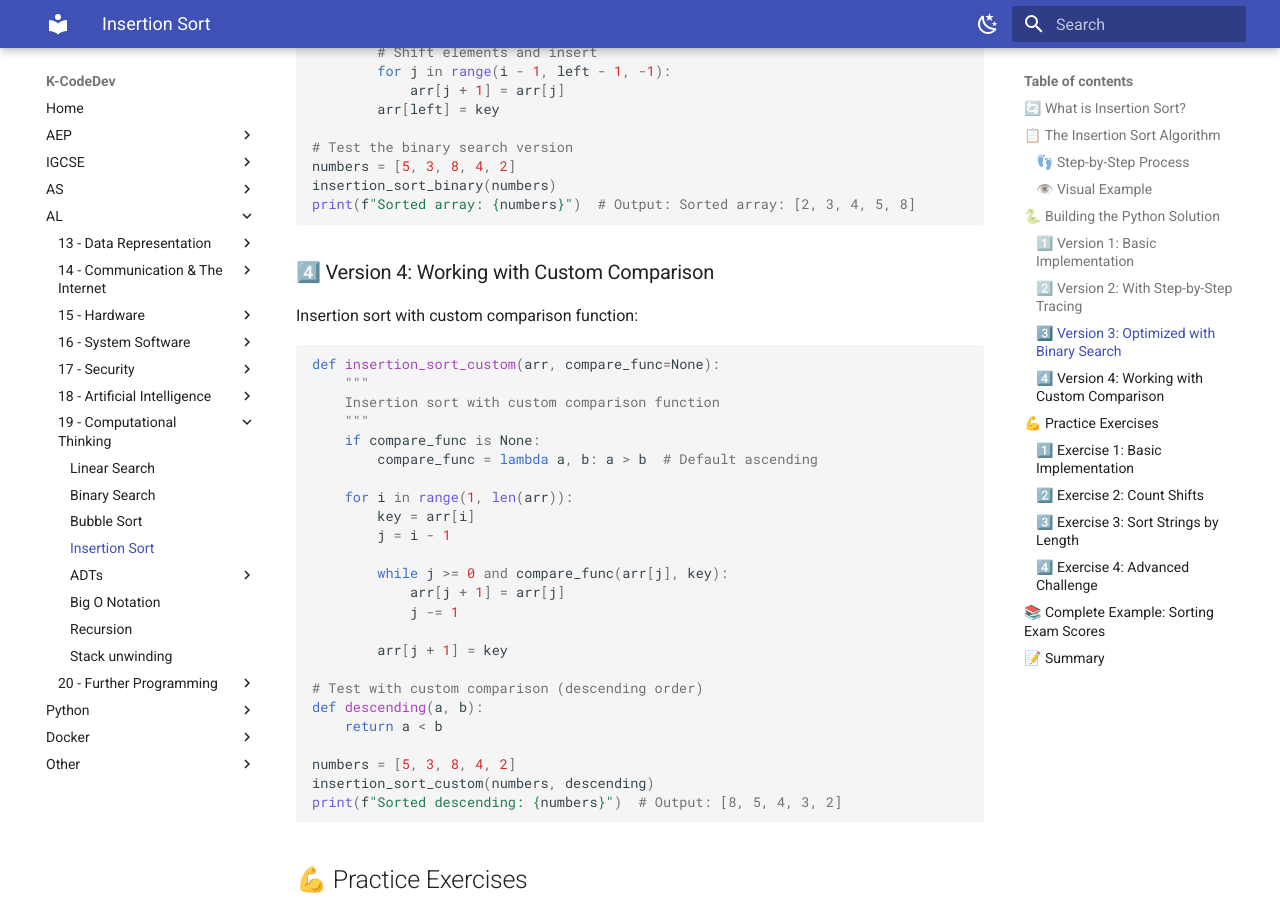
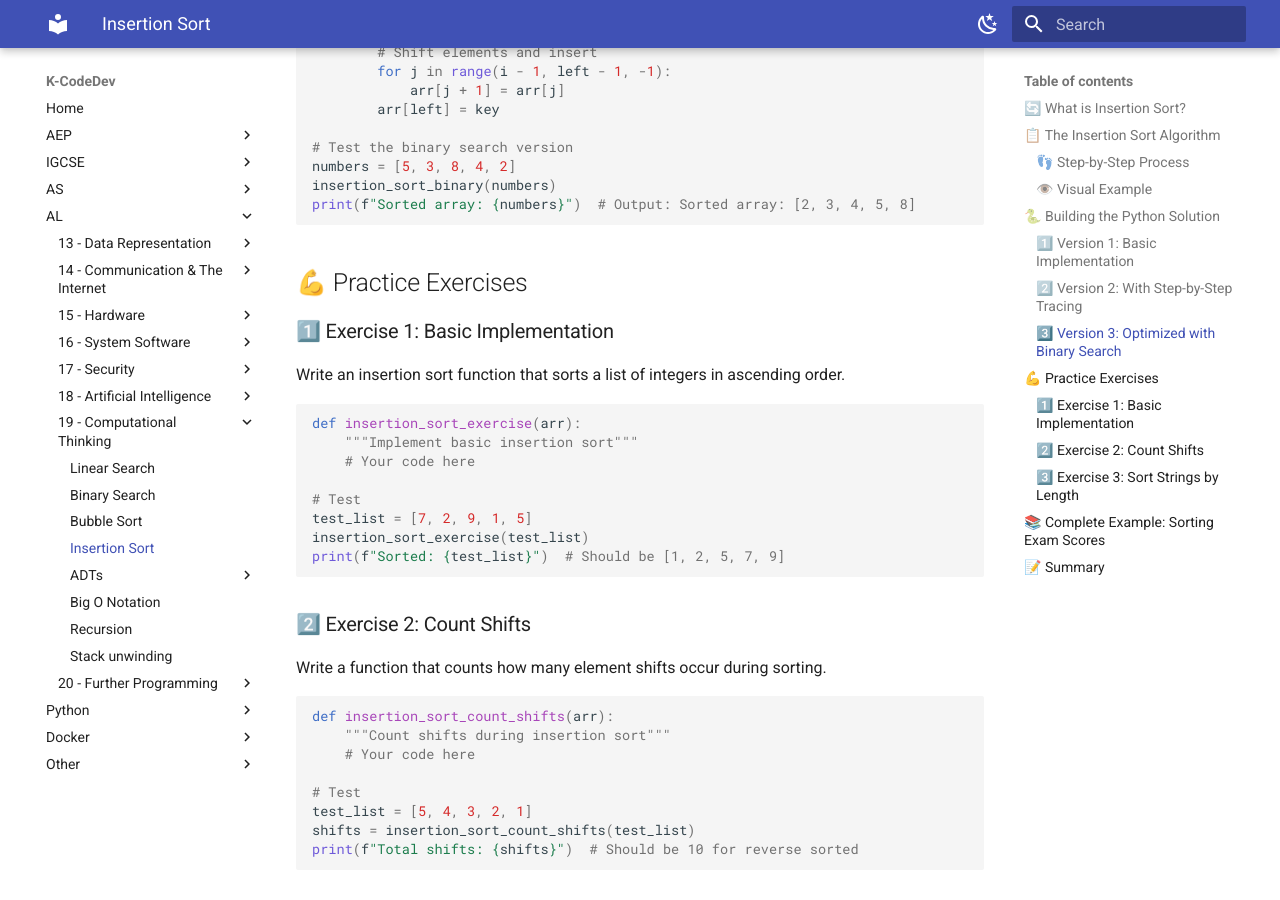
Before and after one commit to kcodedev/mkdocs, an MkDocs documentation site: the page built from docs/AL/19-computational-thinking/insertion-sort.md, in a window 1280 px wide and 900 px high, scrolled down 3030 px. Built offline with MkDocs 1.6.1 and Material for MkDocs 9.7.7, drawn with Linux system fonts in a browser that asks for light colours; some of the changed text lies outside the part shown.

Commit message:
docs: refine insertion sort tutorial by removing examples and adjusting visuals

````diff
--- a/docs/AL/19-computational-thinking/insertion-sort.md
+++ b/docs/AL/19-computational-thinking/insertion-sort.md
@@ -26,7 +26,7 @@ Let's sort this array: `[5, 3, 8, 4, 2]`
 
 ```
 Initial: [5, 3, 8, 4, 2]
-         ↑
+          ↑
          i=0 (sorted portion)
 
 Step 1: i=1, key=3
@@ -151,37 +151,6 @@ insertion_sort_binary(numbers)
 print(f"Sorted array: {numbers}")  # Output: Sorted array: [2, 3, 4, 5, 8]
 ```
 
-### 4️⃣ Version 4: Working with Custom Comparison
-
-Insertion sort with custom comparison function:
-
-```python
-def insertion_sort_custom(arr, compare_func=None):
-    """
-    Insertion sort with custom comparison function
-    """
-    if compare_func is None:
-        compare_func = lambda a, b: a > b  # Default ascending
-
-    for i in range(1, len(arr)):
-        key = arr[i]
-        j = i - 1
-
-        while j >= 0 and compare_func(arr[j], key):
-            arr[j + 1] = arr[j]
-            j -= 1
-
-        arr[j + 1] = key
-
-# Test with custom comparison (descending order)
-def descending(a, b):
-    return a < b
-
-numbers = [5, 3, 8, 4, 2]
-insertion_sort_custom(numbers, descending)
-print(f"Sorted descending: {numbers}")  # Output: [8, 5, 4, 3, 2]
-```
-
 ## 💪 Practice Exercises
 
 ### 1️⃣ Exercise 1: Basic Implementation
@@ -224,23 +193,6 @@ def insertion_sort_by_length(arr):
 words = ["a", "bbb", "cc", "dddd", "ee"]
 insertion_sort_by_length(words)
 print(f"Sorted by length: {words}")  # Should be ["a", "cc", "ee", "bbb", "dddd"]
-```
-
-### 4️⃣ Exercise 4: Advanced Challenge
-Implement insertion sort for a linked list structure.
-
-```python
-class Node:
-    def __init__(self, data):
-        self.data = data
-        self.next = None
-
-def insertion_sort_linked_list(head):
-    """Sort a linked list using insertion sort logic"""
-    # Your code here (advanced exercise)
-
-# Test (would need linked list creation)
-# This is more complex - focus on the array version first
 ```
 
 ## 📚 Complete Example: Sorting Exam Scores
````
